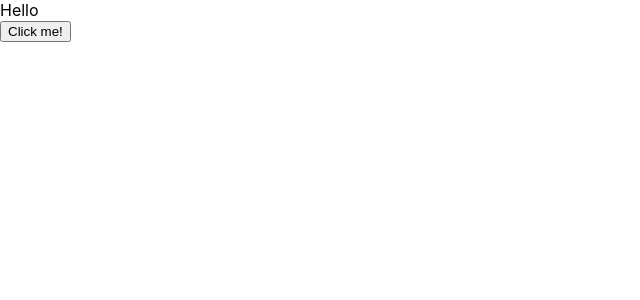
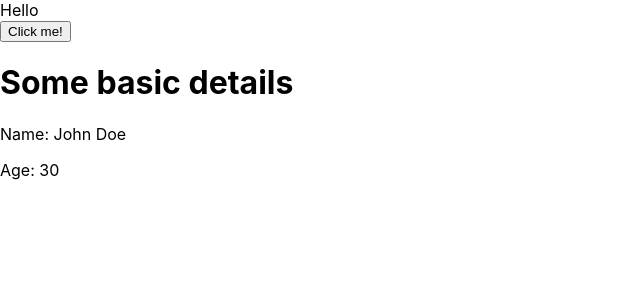
Before and after one commit to manoj633/react-revision, a React (Create React App) app: page / in a window 1280 px wide. Shown: the top 300 px of the page, without its empty margins (0-640 px from the left). Built offline with nearby package versions, Linux system fonts and the light colour scheme.

Commit message:
object prop
Signed-off-by: Manoj <manoj09633@gmail.com>

```diff
--- a/src/components/Child.js
+++ b/src/components/Child.js
@@ -7,6 +7,11 @@ function ChildComponent(props) {
       {/* A function in parent is passed as prop to child */}
       {/* prop.onClick contains reference to function defined in parent */}
       <button onClick={props.onClick}>Click me!</button>
+      <h1>Some basic details</h1>
+      <div>
+        <p>Name: {props.user.name}</p>
+        <p>Age: {props.user.age}</p>
+      </div>
     </>
   );
 }
--- a/src/components/Parent.js
+++ b/src/components/Parent.js
@@ -1,10 +1,14 @@
 import React from "react";
 import ChildComponent from "./Child";
 function ParentComponent() {
+  const user = {
+    name: "John Doe",
+    age: 30,
+  };
   function handleClick() {
     alert("Button clicked");
   }
-  return <ChildComponent message={"Hello"} onClick={handleClick} />;
+  return <ChildComponent message={"Hello"} onClick={handleClick} user={user} />;
 }
 
 export default ParentComponent;
```
